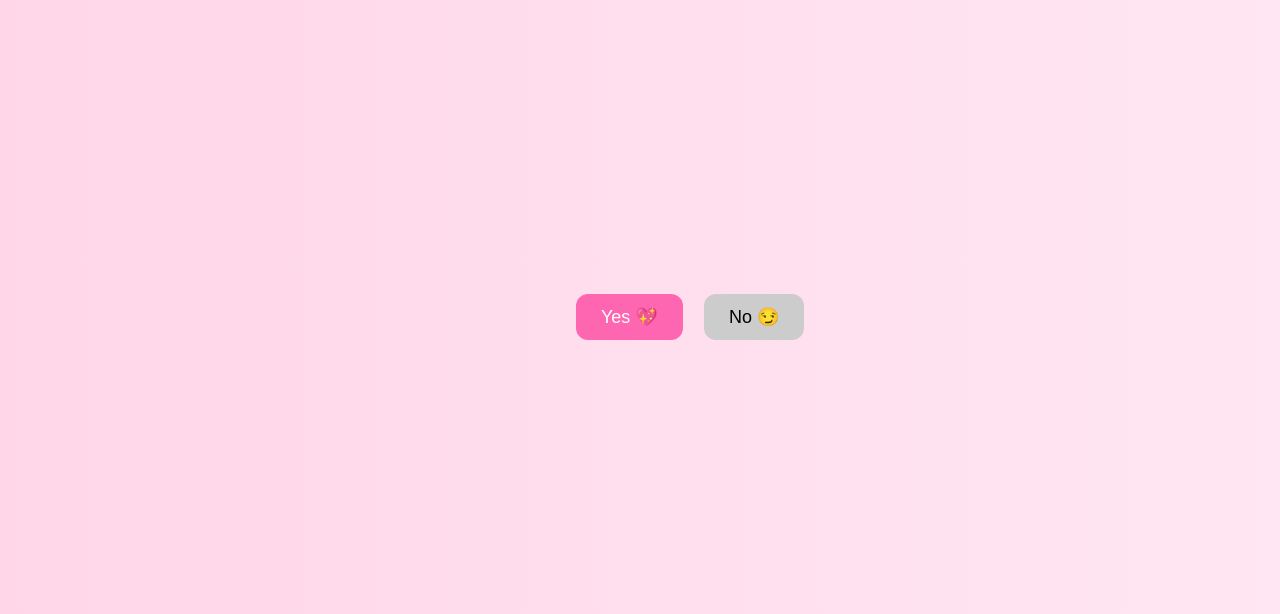
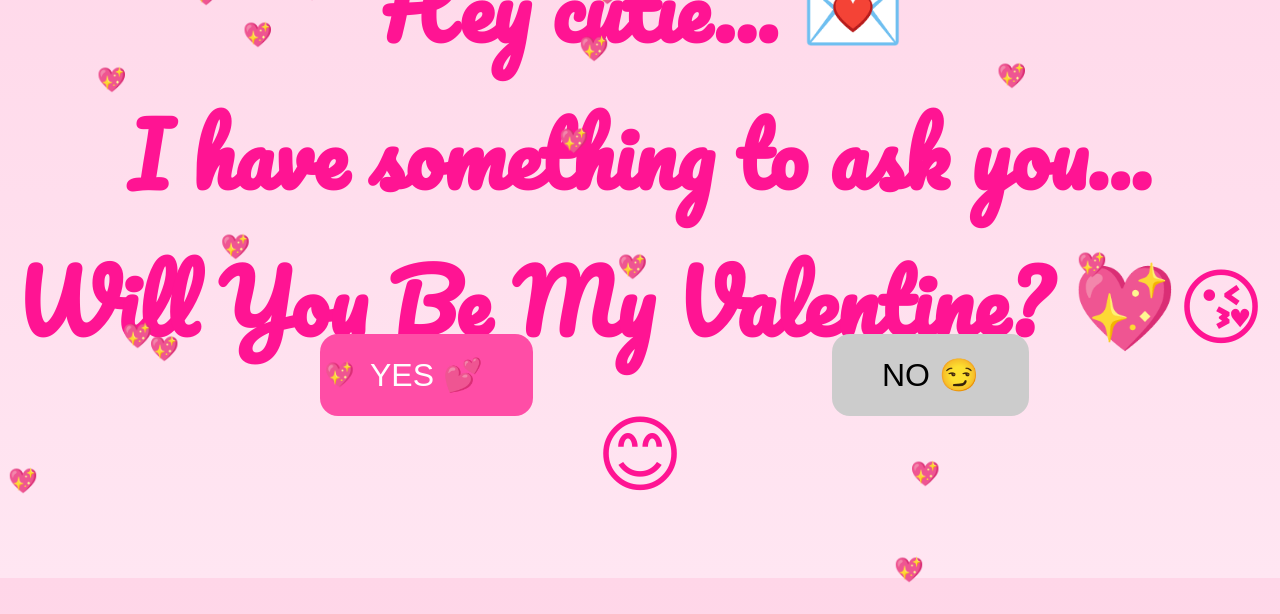
Before and after one commit to bingonavya/My-valentine-, a plain HTML site: page index.html in a window 1280 px wide. Shown: the part 186-800 px from the top of the page. Drawn offline with nearby package versions, Linux system fonts and the light colour scheme.

Commit message:
Enhance Valentine's page with styling and interactivity

```diff
--- a/index.html
+++ b/index.html
@@ -3,101 +3,146 @@
 <head>
   <title>Be My Valentine 💖</title>
 
-  <!-- Confetti Library -->
+  <link href="https://fonts.googleapis.com/css2?family=Pacifico&display=swap" rel="stylesheet">
   <script src="https://cdn.jsdelivr.net/npm/canvas-confetti@1.6.0/dist/confetti.browser.min.js"></script>
 
   <style>
     body {
+      margin: 0;
       text-align: center;
-      font-family: Arial, sans-serif;
-      background: linear-gradient(to right, #ffd6e8, #ffe6f2);
-      padding-top: 100px;
+      background: linear-gradient(to bottom, #ffd6e8, #ffe6f2);
+      font-family: 'Pacifico', cursive;
       overflow: hidden;
     }
 
     h1 {
-      color: #ff3399;
-      font-size: 35px;
+      font-size: 84px;
+      color: #ff1493;
+      margin-top: 120px;
+      min-height: 120px;
     }
 
     button {
-      padding: 12px 25px;
-      font-size: 18px;
-      border-radius: 12px;
+      padding: 22px 50px;
+      font-size: 32px;
+      border-radius: 18px;
       border: none;
       cursor: pointer;
       position: absolute;
+      display: none;
     }
 
     #yesBtn {
-      background-color: #ff66b2;
+      background-color: #ff4da6;
       color: white;
-      left: 45%;
-      top: 60%;
+      left: 25%;
+      top: 65%;
     }
 
     #noBtn {
       background-color: #cccccc;
-      left: 55%;
-      top: 60%;
+      left: 65%;
+      top: 65%;
     }
 
     #result {
-      margin-top: 50px;
-      font-size: 25px;
-      font-weight: bold;
-      color: #ff1493;
+      margin-top: 40px;
+      font-size: 42px;
+      color: #ff0066;
     }
 
     img {
-      width: 150px;
-      margin: 10px;
-      border-radius: 15px;
+      width: 280px;
+      margin-top: 25px;
+      border-radius: 20px;
+      box-shadow: 0 0 20px pink;
+    }
+
+    .heart {
+      position: fixed;
+      top: -10px;
+      color: #ff69b4;
+      font-size: 24px;
+      animation: fall linear infinite;
+    }
+
+    @keyframes fall {
+      to { transform: translateY(100vh); }
     }
   </style>
 </head>
 
 <body>
 
-<h1>Will You Be My Valentine? 💘</h1>
+<h1 id="typing"></h1>
 
-<button id="yesBtn" onclick="sayYes()">Yes 💖</button>
-<button id="noBtn">No 😏</button>
+<button id="yesBtn" onclick="sayYes()">YES 💕</button>
+<button id="noBtn">NO 😏</button>
 
 <div id="result"></div>
 
-<!-- Hidden Music -->
 <audio id="loveMusic" src="https://www.soundhelix.com/examples/mp3/SoundHelix-Song-1.mp3"></audio>
 
 <script>
 
+  const text = "Hey cutie... 💌\nI have something to ask you...\nWill You Be My Valentine? 💖😘😊";
+  const typingElement = document.getElementById("typing");
+  const yesBtn = document.getElementById("yesBtn");
   const noBtn = document.getElementById("noBtn");
 
-  // Make NO button run away
+  let i = 0;
+
+  function typeWriter() {
+    if (i < text.length) {
+      if (text.charAt(i) === "\n") {
+        typingElement.innerHTML += "<br>";
+      } else {
+        typingElement.innerHTML += text.charAt(i);
+      }
+      i++;
+      setTimeout(typeWriter, 50);
+    } else {
+      yesBtn.style.display = "block";
+      noBtn.style.display = "block";
+    }
+  }
+
+  typeWriter();
+
+  // Running NO button
   noBtn.addEventListener("mouseover", function() {
     const x = Math.random() * window.innerWidth * 0.8;
     const y = Math.random() * window.innerHeight * 0.8;
-
     noBtn.style.left = x + "px";
     noBtn.style.top = y + "px";
   });
 
   function sayYes() {
     document.getElementById("result").innerHTML =
-      "CONGRATULATIONS 💘🥰 You are her Valentine ❤️<br><br>💑💕🥺💖";
+      "I love you meri Kittu puchi puchi 💖😘<br><img src='yourpic.jpg'>";
 
-    // Play music
     document.getElementById("loveMusic").play();
 
-    // Confetti effect
     confetti({
-      particleCount: 200,
-      spread: 120,
+      particleCount: 300,
+      spread: 160,
       origin: { y: 0.6 },
       colors: ['#ff69b4', '#ff1493', '#ffc0cb']
     });
   }
 
+  function createHeart() {
+    const heart = document.createElement("div");
+    heart.classList.add("heart");
+    heart.innerHTML = "💖";
+    heart.style.left = Math.random() * window.innerWidth + "px";
+    heart.style.animationDuration = (Math.random() * 3 + 2) + "s";
+    document.body.appendChild(heart);
+    setTimeout(() => heart.remove(), 5000);
+  }
+
+  setInterval(createHeart, 250);
+
 </script>
 
 </body>
```
